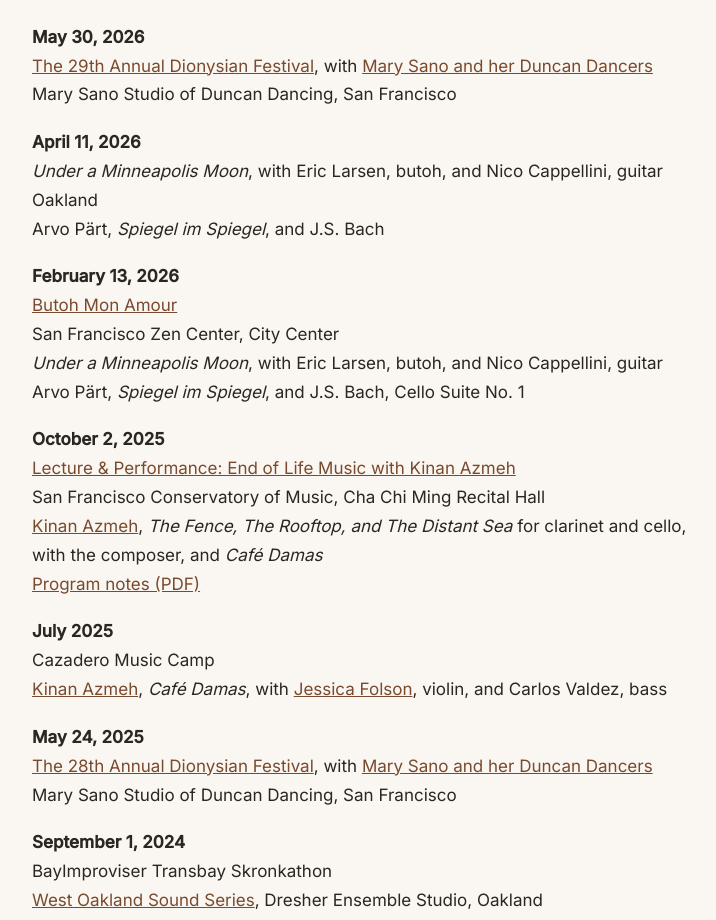
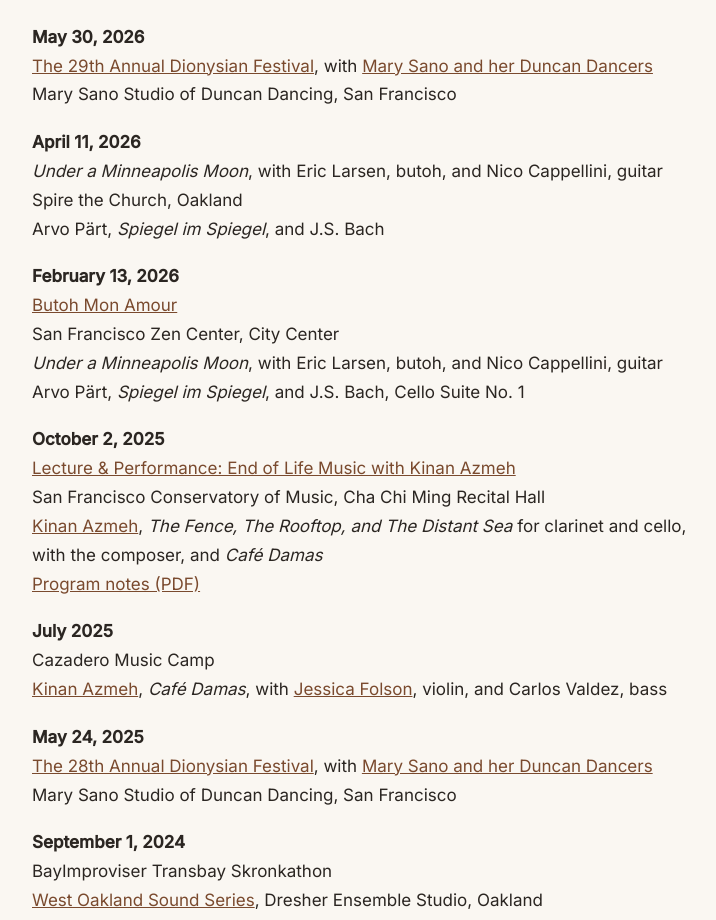
Before and after one commit to lurk1ndog/lifeandcello-site, a plain HTML site: page events/index.html in a window 1280 px wide. Shown: the part 1600-2520 px from the top of the page, without its empty margins (108-824 px from the left). Drawn offline with nearby package versions, Linux system fonts and the light colour scheme.

Commit message:
Events: name the Oakland venue
Co-Authored-By: Claude Fable 5.2 <noreply@anthropic.com>
Claude-Session: https://claude.ai/code/session_01QTXCsZABiNKw83aDjevyoJ

```diff
--- a/events/index.html
+++ b/events/index.html
@@ -39,7 +39,7 @@ Music by J.S. Bach, followed by a site-specific piece with ZETI. A benefit for t
 Mary Sano Studio of Duncan Dancing, San Francisco</p>
 <p><strong>April 11, 2026</strong><br>
 <em>Under a Minneapolis Moon</em>, with Eric Larsen, butoh, and Nico Cappellini, guitar<br>
-Oakland<br>
+Spire the Church, Oakland<br>
 Arvo Pärt, <em>Spiegel im Spiegel</em>, and J.S. Bach</p>
 <p><strong>February 13, 2026</strong><br>
 <a href="https://web.archive.org/web/20260209020545/https://www.sfzc.org/calendar/events/city-center/butoh-mon-amour-cc-213-214">Butoh Mon Amour</a><br>
```
